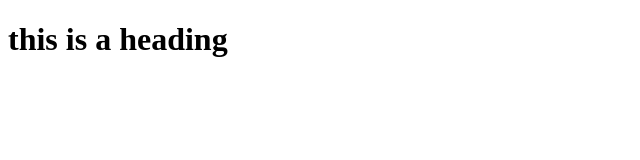
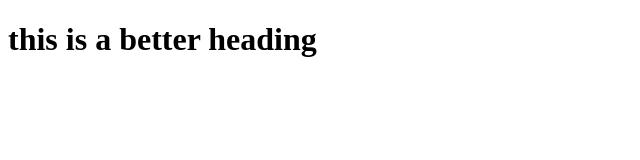
Before and after one commit to jhuan35/test_project, a plain HTML site: page index.html in a window 1280 px wide. Shown: the whole page, without its empty margins (0-640 px from the left). Drawn offline with Linux system fonts and the light colour scheme.

Commit message:
added index html

```diff
--- a/index.html
+++ b/index.html
@@ -5,6 +5,6 @@
         <title>My second commit</title>
     </head>
     <body>
-        <h1>this is a heading</h1>
+        <h1>this is a better heading</h1>
     </body>
 </html>
```
